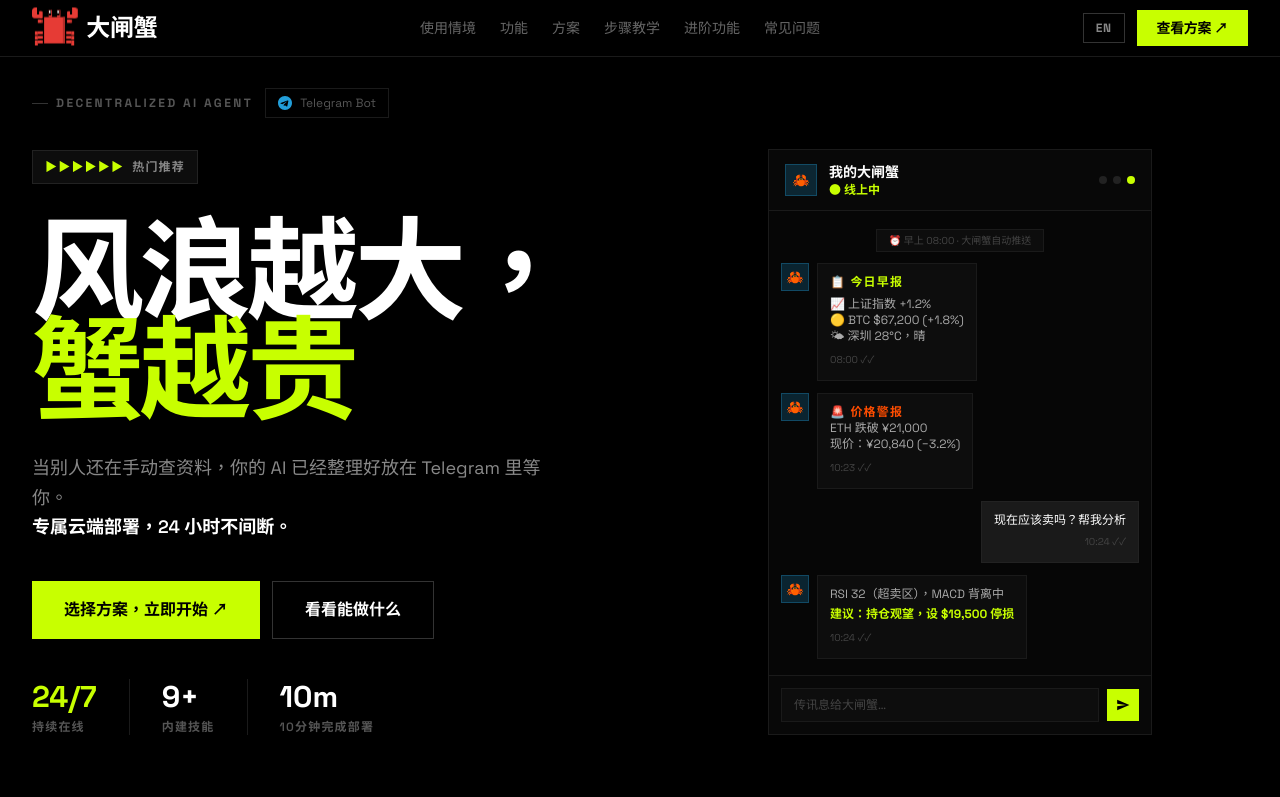
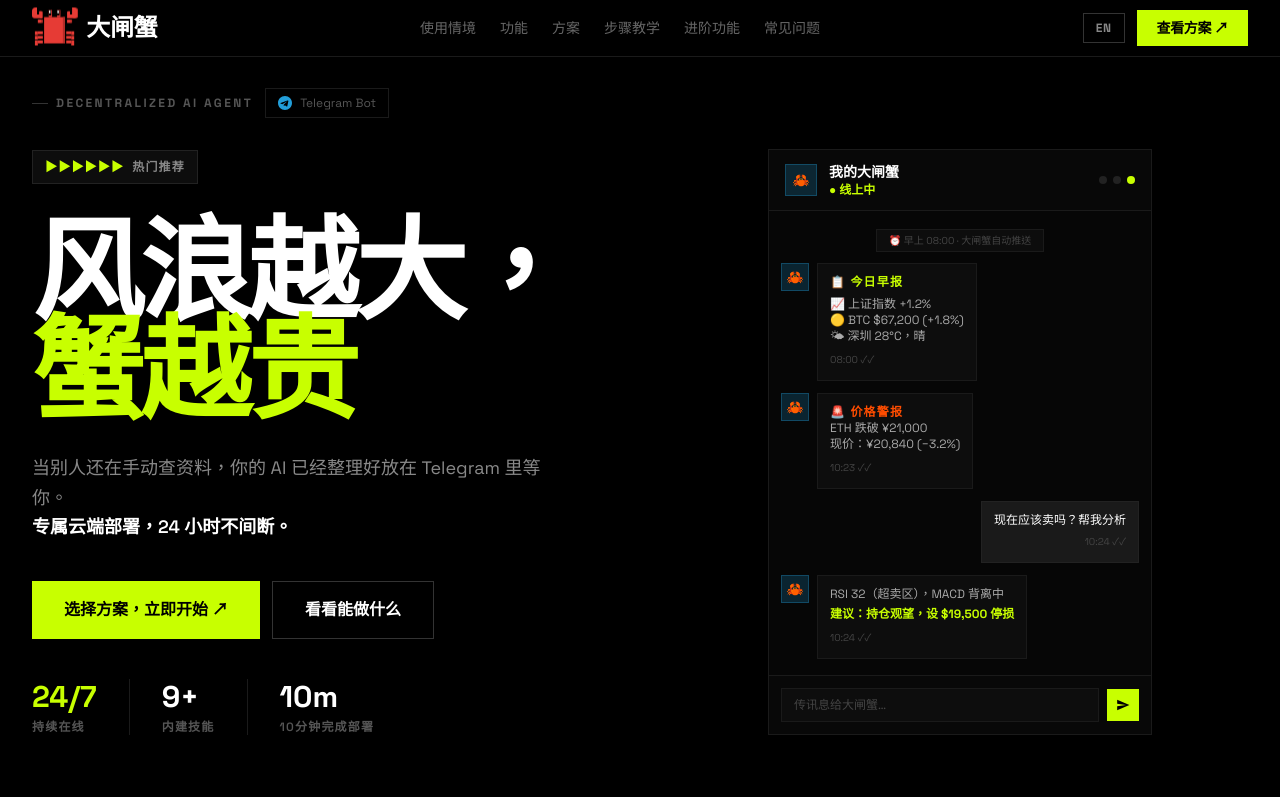
Before and after one commit to altoslab447/orclaw, a website built with Vite: page index.html in a window 1280 px wide. Shown: the top 797 px of the page. Built offline with nearby package versions, Linux system fonts and the light colour scheme.

Commit message:
Switch CJK font from Noto Sans HK to Noto Sans SC for consistent simplified Chinese rendering

```diff
--- a/index.html
+++ b/index.html
@@ -8,9 +8,9 @@
   <script src="https://cdn.tailwindcss.com"></script>
   <link rel="preconnect" href="https://fonts.googleapis.com">
   <link rel="preconnect" href="https://fonts.gstatic.com" crossorigin>
-  <link href="https://fonts.googleapis.com/css2?family=Space+Grotesk:wght@300;400;500;600;700&family=Noto+Sans+HK:wght@300;400;500;600;700;800;900&display=swap" rel="stylesheet">
+  <link href="https://fonts.googleapis.com/css2?family=Space+Grotesk:wght@300;400;500;600;700&family=Noto+Sans+SC:wght@300;400;500;600;700;800;900&display=swap" rel="stylesheet">
   <style>
-    * { font-family: 'Space Grotesk', 'Noto Sans HK', sans-serif; }
+    * { font-family: 'Space Grotesk', 'Noto Sans SC', sans-serif; }
     :root {
       --lime: #C8FF00;
       --orange: #FF4D00;
```
